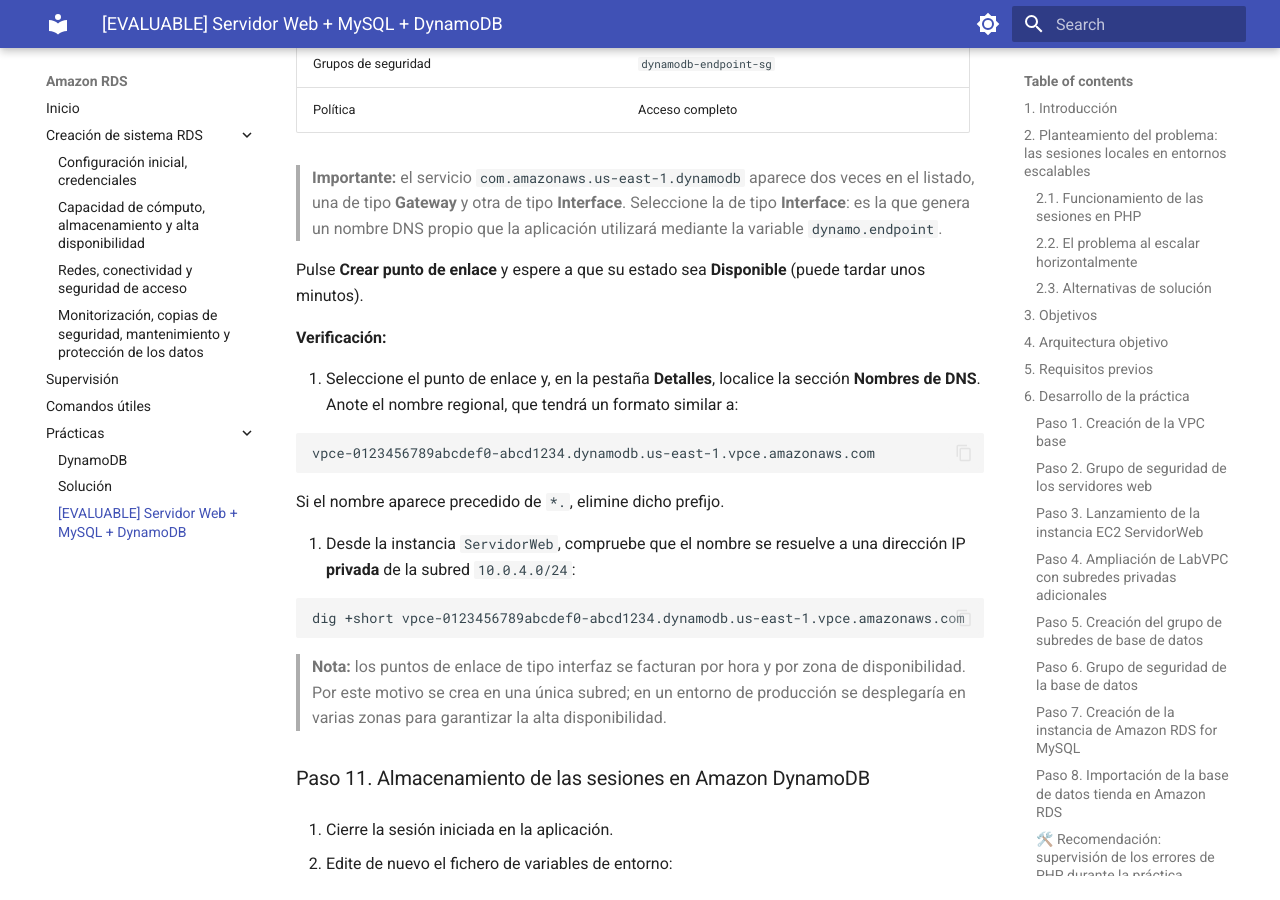
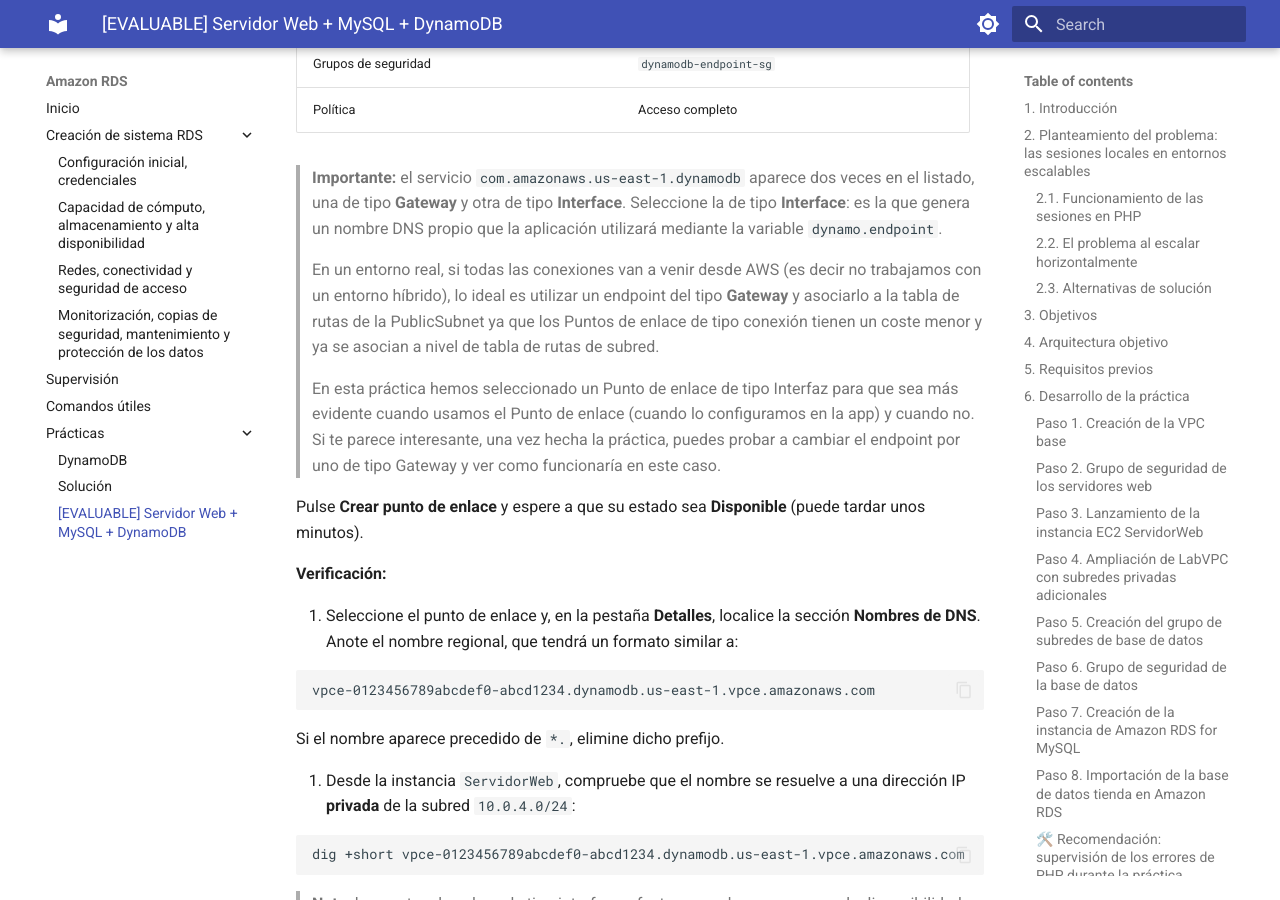
Before and after one commit to rgcenteno/ABDAN-UD4-RDS, an MkDocs documentation site: the page built from docs/practica-rds-dynamodb-sesiones.md, in a window 1280 px wide and 900 px high, scrolled down 20427 px. Built offline with MkDocs 1.6.1 and Material for MkDocs 9.7.7, drawn with Linux system fonts in a browser that asks for light colours.

Commit message:
Advertencia de que sería más óptimo EP Gateway

```diff
--- a/docs/practica-rds-dynamodb-sesiones.md
+++ b/docs/practica-rds-dynamodb-sesiones.md
@@ -605,6 +605,10 @@
 | Política                                          | Acceso completo                                           |
 
 > **Importante:** el servicio `com.amazonaws.us-east-1.dynamodb` aparece dos veces en el listado, una de tipo **Gateway** y otra de tipo **Interface**. Seleccione la de tipo **Interface**: es la que genera un nombre DNS propio que la aplicación utilizará mediante la variable `dynamo.endpoint`.
+>
+> En un entorno real, si todas las conexiones van a venir desde AWS (es decir no trabajamos con un entorno híbrido), lo ideal es utilizar un endpoint del tipo **Gateway** y asociarlo a la tabla de rutas de la PublicSubnet ya que los Puntos de enlace de tipo conexión tienen un coste menor y ya se asocian a nivel de tabla de rutas de subred.
+>
+> En esta práctica hemos seleccionado un Punto de enlace de tipo Interfaz para que sea más evidente cuando usamos el Punto de enlace (cuando lo configuramos en la app) y cuando no. Si te parece interesante, una vez hecha la práctica, puedes probar a cambiar el endpoint por uno de tipo Gateway y ver como funcionaría en este caso.
 
 Pulse **Crear punto de enlace** y espere a que su estado sea **Disponible** (puede tardar unos minutos).
 
```
